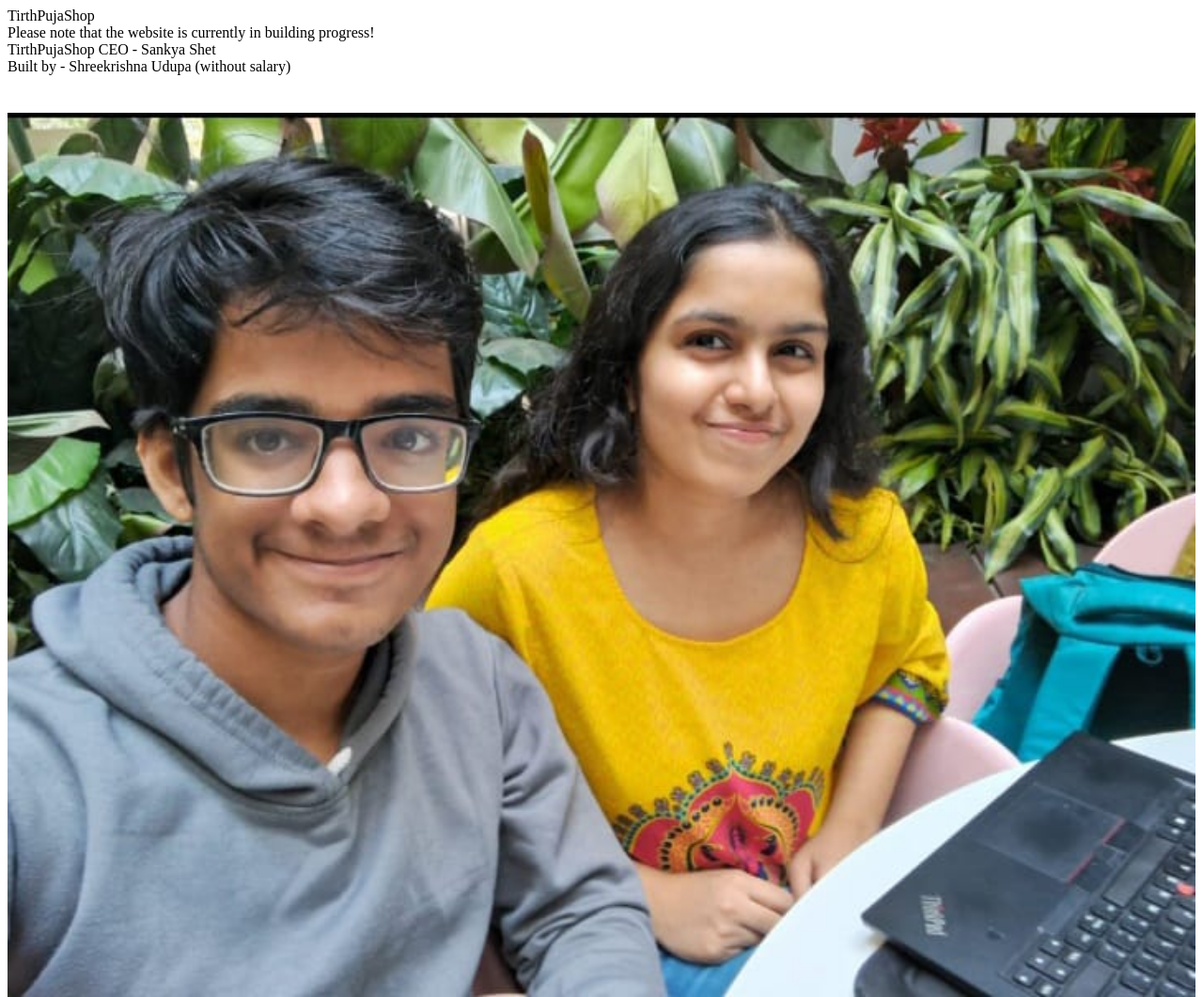
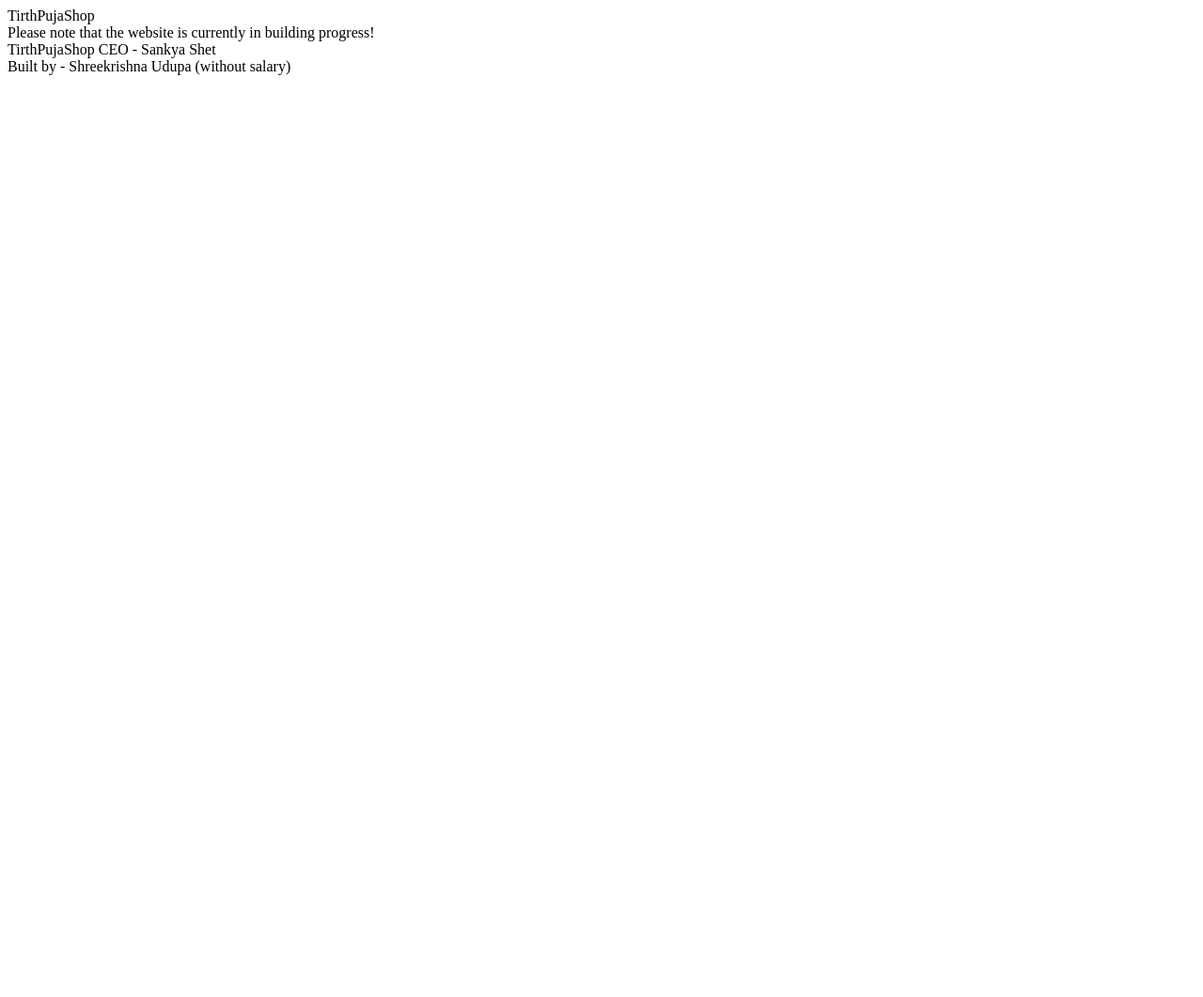
Before and after one commit to TirthaPujaShop/TirthaPujaShop.github.io, a plain HTML site: page index.html in a window 1280 px wide. Shown: the whole page at 94% size. After the commit the page ends 800 px from the top, so only its background shows below. Drawn offline with Linux system fonts and the light colour scheme.

Commit message:
Update index.html

```diff
--- a/index.html
+++ b/index.html
@@ -11,12 +11,7 @@
     TirthPujaShop <br>
     Please note that the website is currently in building progress!<br>
     TirthPujaShop CEO - Sankya Shet<br>
-    Built by - Shreekrishna Udupa (without salary)<br>
-
-
-    <div>
-        <img src="image.jpg">
-    </div>
+    Built by - Shreekrishna Udupa (without salary)
 
 </body>
 </html>
```
